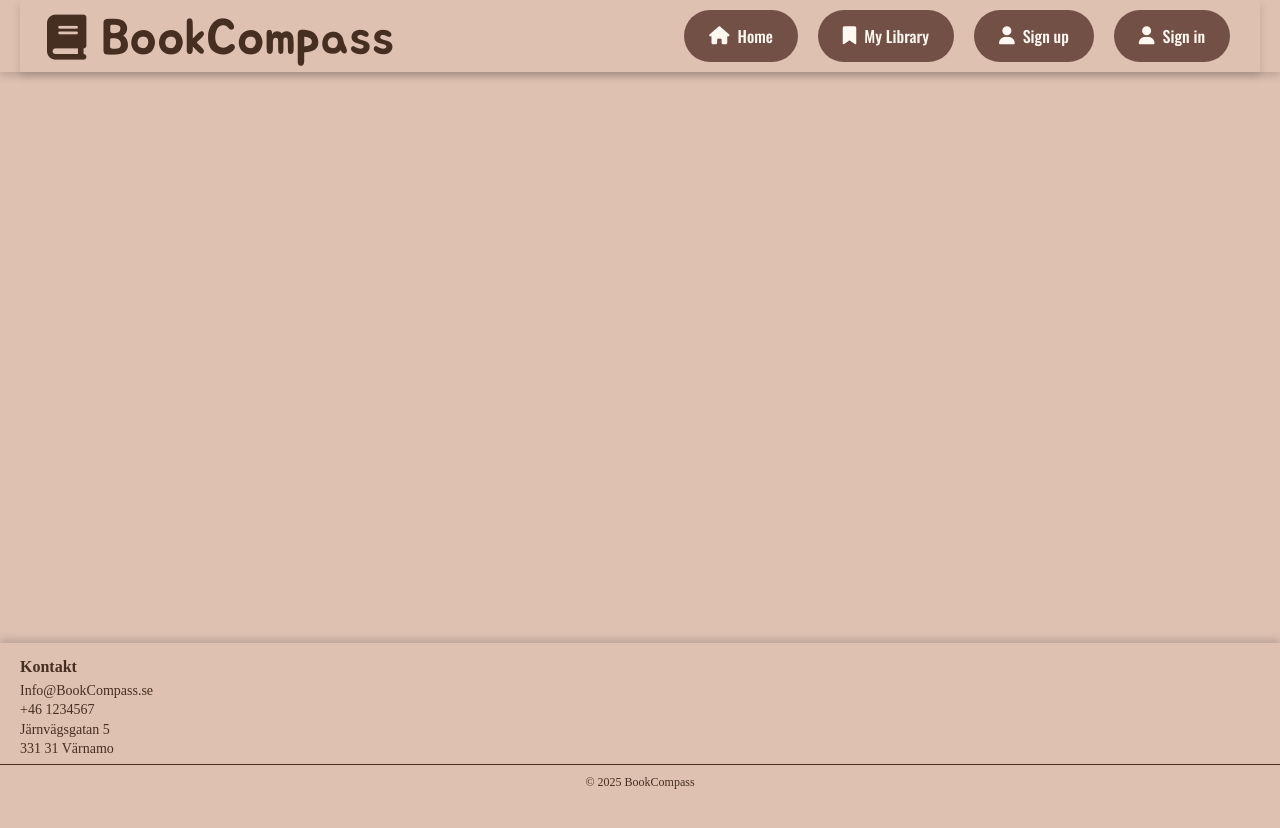
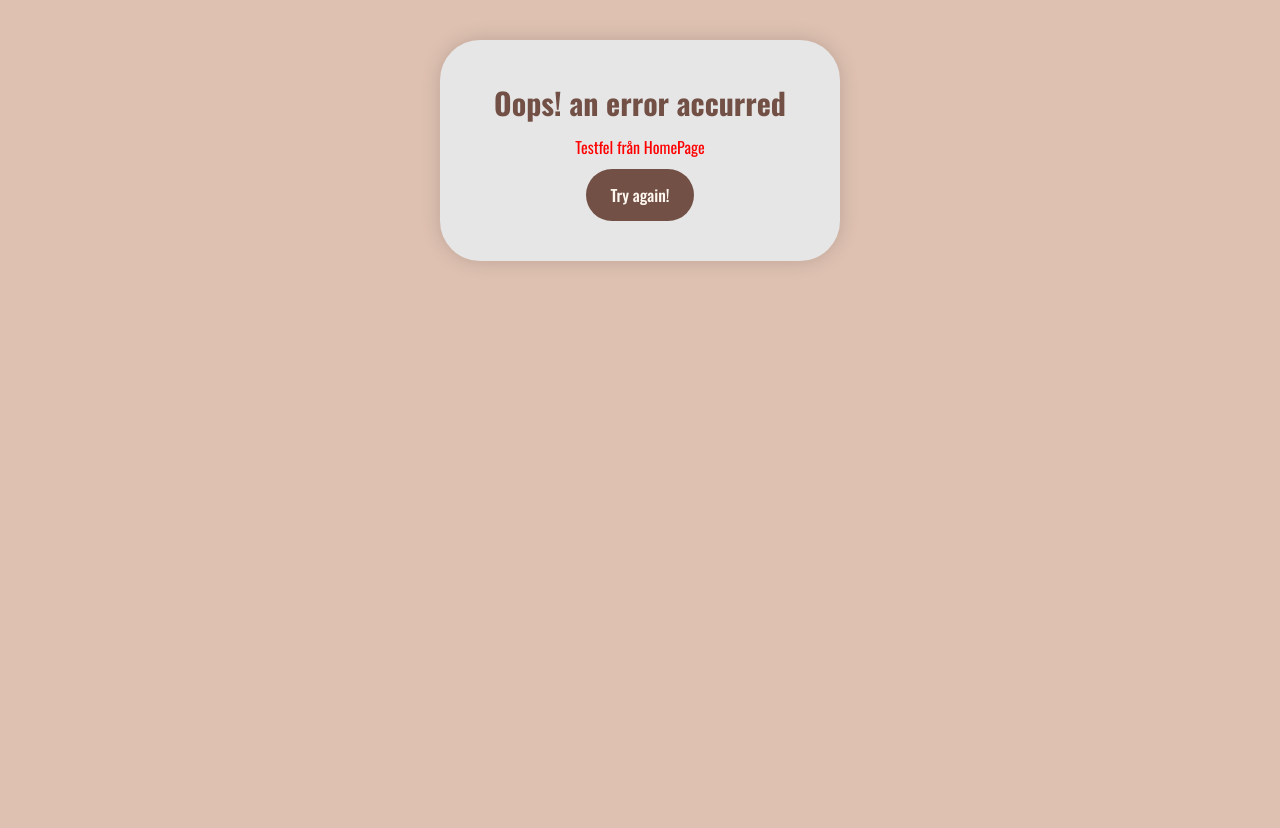
Before and after one commit to gytu24nn/BookCompass, a React (Vite) app in the folder frontend/: page / in a window 1280 px wide. Shown: the top 828 px of the page. Before the commit the page ends 800 px from the top, so only its background shows below. Built offline with nearby package versions, Linux system fonts and the light colour scheme; no server answers; a web font is replaced by a local one.

Commit message:
made error boundary reusable

```diff
--- a/frontend/src/components/ErrorBoundryFallback.tsx
+++ b/frontend/src/components/ErrorBoundryFallback.tsx
@@ -1,10 +1,32 @@
 import { FallbackProps } from "react-error-boundary";
 
-function ErrorBoundaryFallback({ error, resetErrorBoundary} : FallbackProps) {
+/**
+ * ErrorBoundaryFallback component
+ *
+ * En återanvändbar felhanteringskomponent för React-applikationer som använder react-error-boundary.
+ * Visar ett användarvänligt felmeddelande, en knapp för att försöka igen, valfri titel och ett meddelande som beskriver felet.
+ * Loggar även felet till konsolen för felsökning (kan bytas ut till serverloggning vid behov).
+ *
+ * @param error - Felobjektet som kastats av en barnkomponent.
+ * @param resetErrorBoundary - Funktion för att återställa felgränsen och försöka igen.
+ * @param title - Valfri titel för felmeddelandet (standard är "Oops! An error occurred.").
+ * @param children - Valfri text eller extra innehåll att visa under felmeddelandet.
+ *
+ */
+function ErrorBoundaryFallback({
+    error,
+    resetErrorBoundary,
+    title = "Oops! an error accurred",
+    children
+} : FallbackProps & {title?: string, children?: React.ReactNode}) {
+    // exempel på loggning (byt till serverloggning frivilligt eller vid behov)
+    console.error("ErrorBoundary caught an error:", error);
+
     return (
         <div className="errorBoundaryContainer" role="alert">
-            <h1 className="errorBoundaryMessage">Oops! An error occurred.</h1>
+            <h1 className="errorBoundaryMessage">{title}</h1>
             <p className="errorMessage">{error.message}</p>
+            {children}
             <button className="errorBoundaryBtn" onClick={resetErrorBoundary}>Try again!</button>
         </div>
     )
--- a/frontend/src/components/menuOptions/homePageFolder/Home-page.tsx
+++ b/frontend/src/components/menuOptions/homePageFolder/Home-page.tsx
@@ -6,7 +6,7 @@ import { fetchCategories, fetchAddToLibrary } from "../../../apiFetch/fetchBooks
 
 const HomePage = () => {
     // TEST: Kasta ett fel med flit för att testa error boundary
-    //throw new Error("Testfel från HomePage");
+    throw new Error("Testfel från HomePage");
 
     const [categories, setCategories] = useState<CategoryWithBooksDto[]>([]);
     const [selectedList, setSelectedList] = useState<{ [bookId: number]: string }>({});
```
